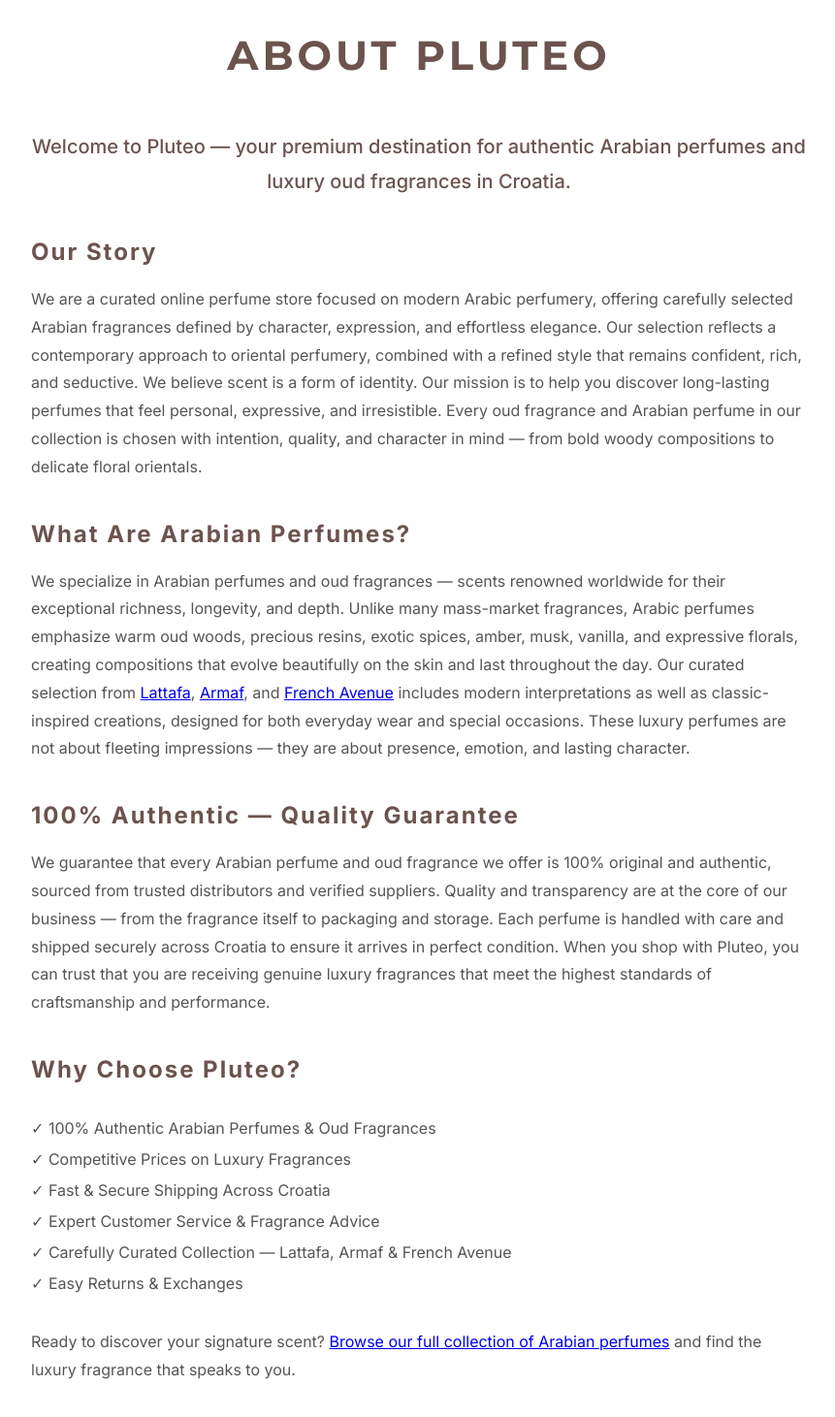
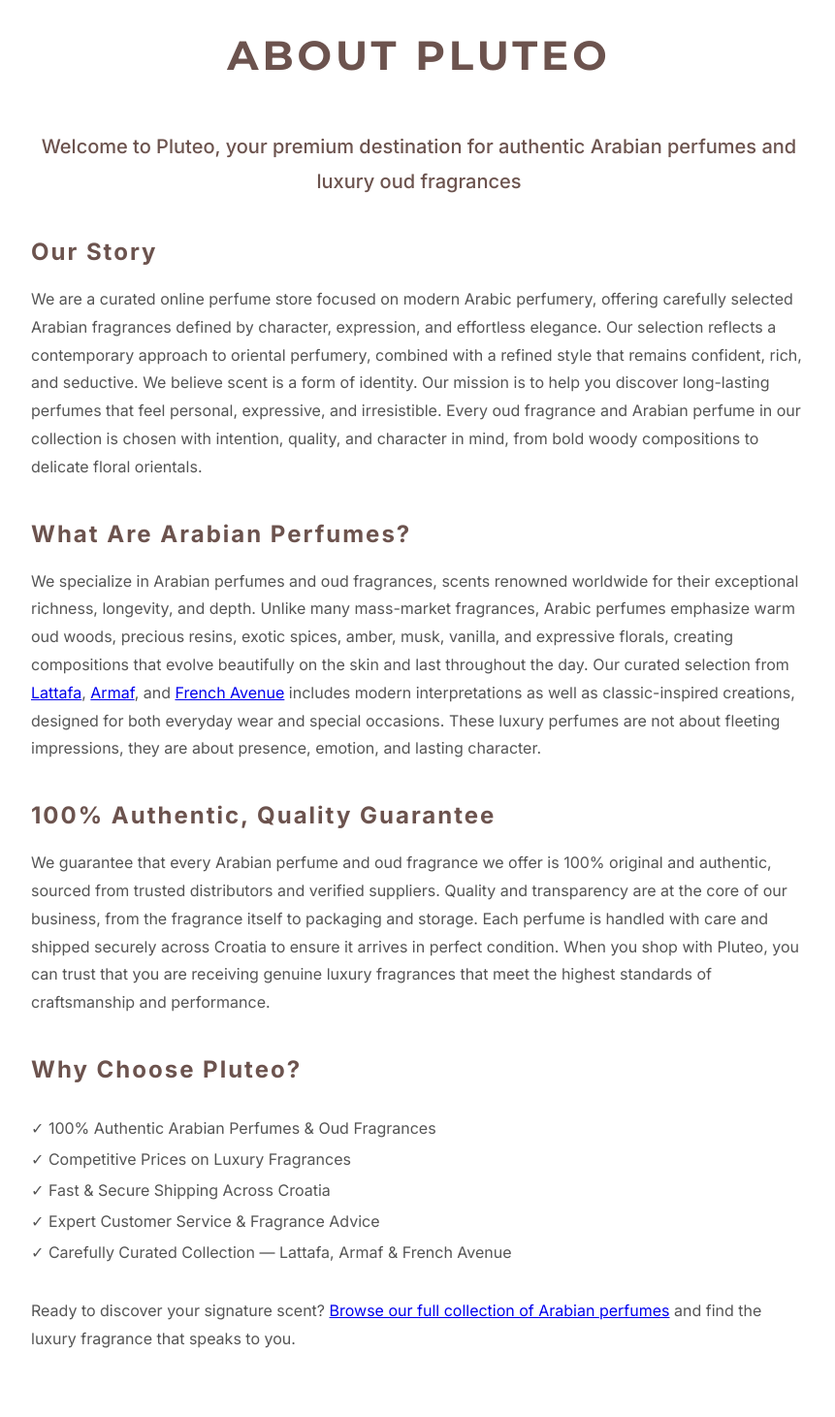
Before and after one commit to FrankoPluteo/pluteo_arab, a Next.js app: page /about in a window 1280 px wide. Shown: the part 209-1670 px from the top of the page at 97% size, without its empty margins (208-1069 px from the left). Built offline with nearby package versions, Linux system fonts and the light colour scheme.

Commit message:
seo optimization

```diff
--- a/app/about/page.tsx
+++ b/app/about/page.tsx
@@ -58,26 +58,26 @@
 
         <div className={styles.contentSection}>
           <p className={styles.leadText}>
-            Welcome to Pluteo — your premium destination for authentic Arabian perfumes and luxury oud fragrances in Croatia.
+            Welcome to Pluteo, your premium destination for authentic Arabian perfumes and luxury oud fragrances
           </p>
 
           <h2 className={styles.sectionTitle}>Our Story</h2>
           <p className={styles.bodyText}>
 We are a curated online perfume store focused on modern Arabic perfumery, offering carefully selected Arabian fragrances defined by character, expression, and effortless elegance. Our selection reflects a contemporary approach to oriental perfumery, combined with a refined style that remains confident, rich, and seductive.
 
-We believe scent is a form of identity. Our mission is to help you discover long-lasting perfumes that feel personal, expressive, and irresistible. Every oud fragrance and Arabian perfume in our collection is chosen with intention, quality, and character in mind — from bold woody compositions to delicate floral orientals.
+We believe scent is a form of identity. Our mission is to help you discover long-lasting perfumes that feel personal, expressive, and irresistible. Every oud fragrance and Arabian perfume in our collection is chosen with intention, quality, and character in mind, from bold woody compositions to delicate floral orientals.
           </p>
 
           <h2 className={styles.sectionTitle}>What Are Arabian Perfumes?</h2>
           <p className={styles.bodyText}>
-We specialize in Arabian perfumes and oud fragrances — scents renowned worldwide for their exceptional richness, longevity, and depth. Unlike many mass-market fragrances, Arabic perfumes emphasize warm oud woods, precious resins, exotic spices, amber, musk, vanilla, and expressive florals, creating compositions that evolve beautifully on the skin and last throughout the day.
+We specialize in Arabian perfumes and oud fragrances, scents renowned worldwide for their exceptional richness, longevity, and depth. Unlike many mass-market fragrances, Arabic perfumes emphasize warm oud woods, precious resins, exotic spices, amber, musk, vanilla, and expressive florals, creating compositions that evolve beautifully on the skin and last throughout the day.
 
-Our curated selection from <Link href="/products?brand=Lattafa">Lattafa</Link>, <Link href="/products?brand=Armaf">Armaf</Link>, and <Link href="/products?brand=French Avenue">French Avenue</Link> includes modern interpretations as well as classic-inspired creations, designed for both everyday wear and special occasions. These luxury perfumes are not about fleeting impressions — they are about presence, emotion, and lasting character.
+Our curated selection from <Link href="/products?brand=Lattafa">Lattafa</Link>, <Link href="/products?brand=Armaf">Armaf</Link>, and <Link href="/products?brand=French Avenue">French Avenue</Link> includes modern interpretations as well as classic-inspired creations, designed for both everyday wear and special occasions. These luxury perfumes are not about fleeting impressions, they are about presence, emotion, and lasting character.
           </p>
 
-          <h2 className={styles.sectionTitle}>100% Authentic — Quality Guarantee</h2>
+          <h2 className={styles.sectionTitle}>100% Authentic, Quality Guarantee</h2>
           <p className={styles.bodyText}>
-We guarantee that every Arabian perfume and oud fragrance we offer is 100% original and authentic, sourced from trusted distributors and verified suppliers. Quality and transparency are at the core of our business — from the fragrance itself to packaging and storage.
+We guarantee that every Arabian perfume and oud fragrance we offer is 100% original and authentic, sourced from trusted distributors and verified suppliers. Quality and transparency are at the core of our business, from the fragrance itself to packaging and storage.
 
 Each perfume is handled with care and shipped securely across Croatia to ensure it arrives in perfect condition. When you shop with Pluteo, you can trust that you are receiving genuine luxury fragrances that meet the highest standards of craftsmanship and performance.
           </p>
@@ -89,7 +89,6 @@
             <li>&#10003; Fast &amp; Secure Shipping Across Croatia</li>
             <li>&#10003; Expert Customer Service &amp; Fragrance Advice</li>
             <li>&#10003; Carefully Curated Collection — Lattafa, Armaf &amp; French Avenue</li>
-            <li>&#10003; Easy Returns &amp; Exchanges</li>
           </ul>
 
           <p className={styles.bodyText}>
```
